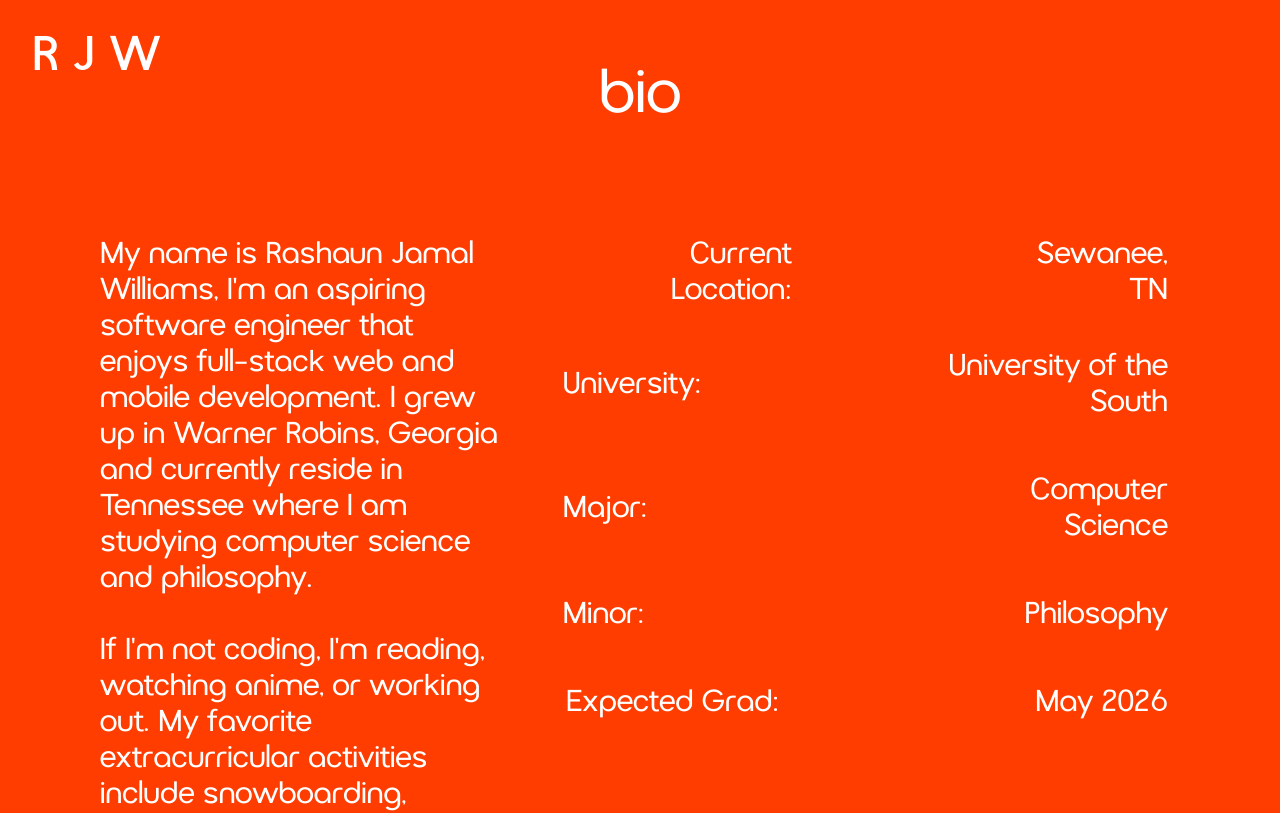
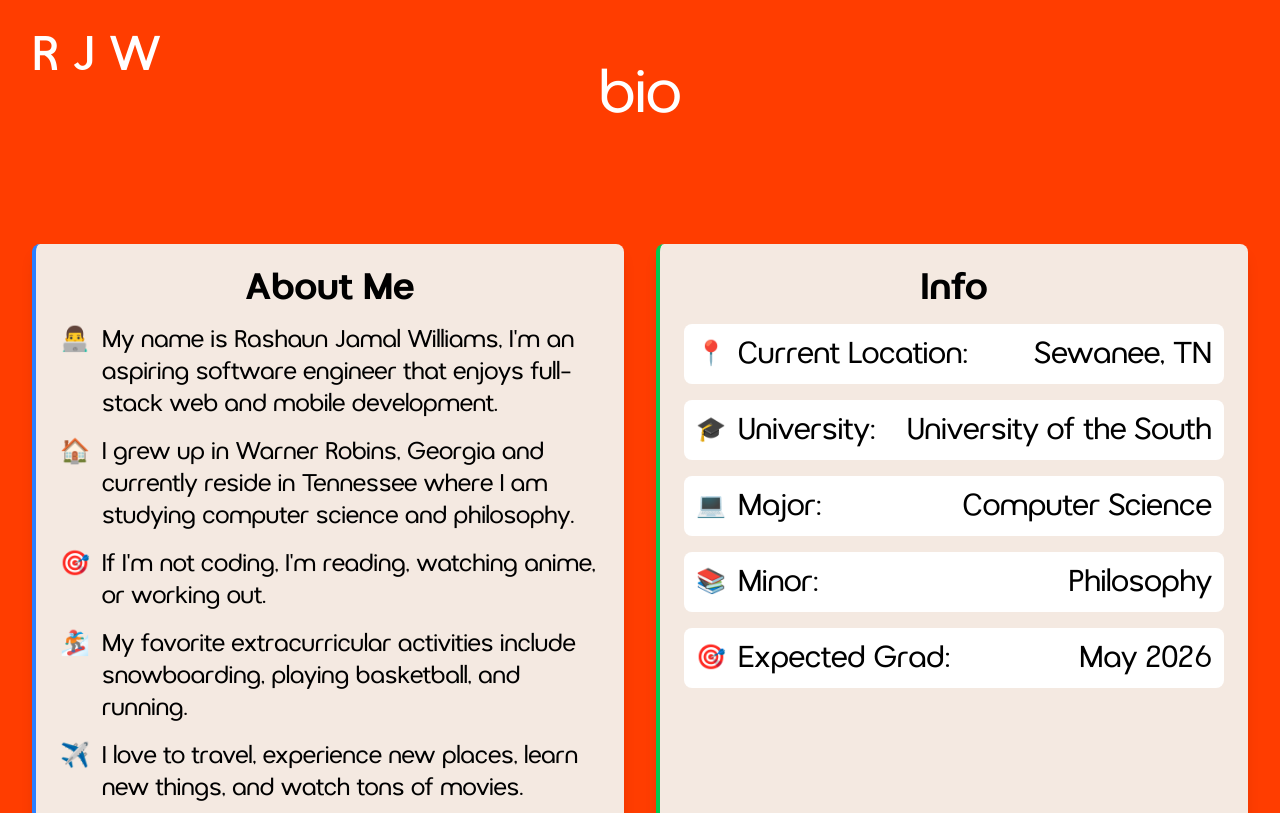
Before and after one commit to Rashaunjw/personal-portfolio, a Next.js app: page /bio in a window 1280 px wide. Shown: the top 813 px of the page. Built offline with nearby package versions, Linux system fonts and the light colour scheme.

Commit message:
9th commit

```diff
--- a/src/app/bio/page.js
+++ b/src/app/bio/page.js
@@ -29,53 +29,86 @@ export default function BioPage() {
     <div className={`min-h-screen bg-[#FF3D00] ${isSqueezing ? 'animate-page-squeeze' : ''}`}>
       {/* Header with animated text */}
       <div className={`transition-all duration-1000 pt-16 relative ${isAnimating ? 'opacity-0 translate-y-8' : 'opacity-100 translate-y-0'}`}>
-        <h2 className="text-6xl font-semi-bold text-center text-white" style={{ fontFamily: 'Gucina, sans-serif' }}>
+        <h2 className="text-6xl mb-30 font-semi-bold text-center text-white" style={{ fontFamily: 'Gucina, sans-serif' }}>
           bio
         </h2>
       </div>
 
       {/* About me section - moved down */}
-      <div className="mt-10 flex">
-        <div className="text-left pl-25 pr-8 flex-1">
-          <div className="text-3xl font-semi-bold text-white" style={{ fontFamily: 'Gucina, sans-serif' }}>
-          <br />
-          <br />
-          My name is Rashaun Jamal Williams, I&apos;m an aspiring software engineer that enjoys full-stack web and mobile development. I grew up in Warner Robins, Georgia and currently reside in Tennessee where I am studying computer science and philosophy.
-          <br />
-          <br />
-          If I&apos;m not coding, I&apos;m reading, watching anime, or working out. My favorite extracurricular activities include snowboarding, playing basketball, and running. I love to travel, experience new places, learn new things, and watch tons of movies.
-          <br />
+      <div className={`mt-8 flex gap-8 px-8 transition-all duration-1500 ${isAnimating ? 'opacity-0 translate-y-8' : 'opacity-100 translate-y-0'}`}>
+        <div className="flex-1 flex">
+          <div className="bg-[#F4E9E1] rounded-lg p-6 border-l-4 border-blue-500 shadow-lg hover:shadow-xl transition-all duration-300 hover:scale-[1.02] w-full flex flex-col">
+            <div className="text-4xl font-bold text-center text-black mb-4" style={{ fontFamily: 'Gucina, sans-serif' }}>
+              About Me
+            </div>
+            <div className="text-2xl font-semi-bold text-black" style={{ fontFamily: 'Gucina, sans-serif' }}>
+              <ul className="space-y-4">
+                <li className="flex items-start">
+                  <span className="text-blue-500 mr-3 text-2xl">👨‍💻</span>
+                  <span>My name is Rashaun Jamal Williams, I&apos;m an aspiring software engineer that enjoys full-stack web and mobile development.</span>
+                </li>
+                <li className="flex items-start">
+                  <span className="text-blue-500 mr-3 text-2xl">🏠</span>
+                  <span>I grew up in Warner Robins, Georgia and currently reside in Tennessee where I am studying computer science and philosophy.</span>
+                </li>
+                <li className="flex items-start">
+                  <span className="text-blue-500 mr-3 text-2xl">🎯</span>
+                  <span>If I&apos;m not coding, I&apos;m reading, watching anime, or working out.</span>
+                </li>
+                <li className="flex items-start">
+                  <span className="text-blue-500 mr-3 text-2xl">🏂</span>
+                  <span>My favorite extracurricular activities include snowboarding, playing basketball, and running.</span>
+                </li>
+                <li className="flex items-start">
+                  <span className="text-blue-500 mr-3 text-2xl">✈️</span>
+                  <span>I love to travel, experience new places, learn new things, and watch tons of movies.</span>
+                </li>
+              </ul>
+            </div>
           </div>
         </div>
-        <div className="text-right pl-8 pr-8 flex-1">
-          <div className="text-3xl font-semi-bold text-white" style={{ fontFamily: 'Gucina, sans-serif' }}>
-          <br />
-          <br />
-          <div className="flex justify-end items-center mb-1">
-            <span className="mr-50">Current Location:</span>
-            <span className="text-3xl font-normal pr-20">Sewanee, TN</span>
-          </div>
-          <br />
-          <div className="flex justify-end items-center mb-4">
-            <span className="mr-41">University:</span>
-            <span className="text-3xl font-normal pr-20">University of the South</span>
-          </div>
-          <br />
-          <div className="flex justify-end items-center mb-4">
-            <span className="mr-68">Major:</span>
-            <span className="text-3xl font-normal pr-20">Computer Science</span>
-          </div>
-          <br />
-          <div className="flex justify-end items-center mb-4">
-            <span className="mr-95">Minor:</span>
-            <span className="text-3xl font-normal pr-20">Philosophy</span>
-          </div>
-          <br />
-          <div className="flex justify-end items-center mb-4">
-            <span className="mr-64">Expected Grad:</span>
-            <span className="text-3xl font-normal pr-20">May 2026</span>
-          </div>
-          <br />
+        <div className="flex-1 flex">
+          <div className="bg-[#F4E9E1] rounded-lg p-6 border-l-4 border-green-500 shadow-lg hover:shadow-xl transition-all duration-300 hover:scale-[1.02] w-full flex flex-col">
+            <div className="text-4xl font-bold text-center text-black mb-4" style={{ fontFamily: 'Gucina, sans-serif' }}>
+              Info
+            </div>
+            <div className="text-3xl font-semi-bold text-black" style={{ fontFamily: 'Gucina, sans-serif' }}>
+              <div className="flex justify-between items-center mb-4 p-3 bg-white bg-opacity-20 rounded-lg">
+                <span className="flex items-center">
+                  <span className="text-green-500 mr-3 text-2xl">📍</span>
+                  <span>Current Location:</span>
+                </span>
+                <span className="text-3xl font-normal">Sewanee, TN</span>
+              </div>
+              <div className="flex justify-between items-center mb-4 p-3 bg-white bg-opacity-20 rounded-lg">
+                <span className="flex items-center">
+                  <span className="text-green-500 mr-3 text-2xl">🎓</span>
+                  <span>University:</span>
+                </span>
+                <span className="text-3xl font-normal">University of the South</span>
+              </div>
+              <div className="flex justify-between items-center mb-4 p-3 bg-white bg-opacity-20 rounded-lg">
+                <span className="flex items-center">
+                  <span className="text-green-500 mr-3 text-2xl">💻</span>
+                  <span>Major:</span>
+                </span>
+                <span className="text-3xl font-normal">Computer Science</span>
+              </div>
+              <div className="flex justify-between items-center mb-4 p-3 bg-white bg-opacity-20 rounded-lg">
+                <span className="flex items-center">
+                  <span className="text-green-500 mr-3 text-2xl">📚</span>
+                  <span>Minor:</span>
+                </span>
+                <span className="text-3xl font-normal">Philosophy</span>
+              </div>
+              <div className="flex justify-between items-center p-3 bg-white bg-opacity-20 rounded-lg">
+                <span className="flex items-center">
+                  <span className="text-green-500 mr-3 text-2xl">🎯</span>
+                  <span>Expected Grad:</span>
+                </span>
+                <span className="text-3xl font-normal">May 2026</span>
+              </div>
+            </div>
           </div>
         </div>
       </div>
--- a/src/app/email/page.js
+++ b/src/app/email/page.js
@@ -33,7 +33,7 @@ export default function EmailPage() {
           email
         </h2>
         </div>
-        <div className="flex justify-center items-center min-h-[80vh]">
+        <div className={`flex justify-center items-center min-h-[80vh] transition-all duration-1500 ${isAnimating ? 'opacity-0 translate-y-8' : 'opacity-100 translate-y-0'}`}>
         <h2 className="text-4xl font-semi-bold text-center text-white" style={{ fontFamily: 'Gucina, sans-serif' }}>
           rashaunjwilliams@gmail.com <br />
           <br />
--- a/src/app/page.js
+++ b/src/app/page.js
@@ -351,6 +351,7 @@ export default function Home() {
           <img src="/images/boxes/bio.png" alt="Bio" className="w-full h-auto" />
           <div className="absolute top-2 left-2 box-number">01</div>
           <div className="absolute bottom-2 left-2 box-label">bio</div>
+          <div className="absolute top-2 right-2 w-8 h-8 flex items-center justify-center text-2xl">👤</div>
         </Link>
       ),
     },
@@ -365,6 +366,7 @@ export default function Home() {
           <img src="/images/boxes/career.png" alt="Career" className="w-full h-auto" />
           <div className="absolute top-2 left-2 box-number">02</div>
           <div className="absolute bottom-2 left-2 box-label">career</div>
+          <div className="absolute top-2 right-2 w-8 h-8 flex items-center justify-center text-2xl">💼</div>
         </Link>
       ),
     },
@@ -379,6 +381,7 @@ export default function Home() {
           <img src="/images/boxes/linkedin.png" alt="Email" className="w-full h-auto" />
           <div className="absolute top-2 left-2 box-number">03</div>
           <div className="absolute bottom-2 left-2 box-label">email</div>
+          <div className="absolute top-2 right-2 w-8 h-8 flex items-center justify-center text-2xl">📧</div>
         </Link>
       ),
     },
@@ -393,6 +396,7 @@ export default function Home() {
           <img src="/images/boxes/email.png" alt="Projects" className="w-full h-auto" />
           <div className="absolute top-2 left-2 box-number">04</div>
           <div className="absolute bottom-2 left-2 box-label">projects</div>
+          <div className="absolute top-2 right-2 w-8 h-8 flex items-center justify-center text-2xl">💻</div>
         </Link>
       ),
     },
@@ -427,6 +431,7 @@ export default function Home() {
           <img src="/images/boxes/phone.png" alt="Phone" className="w-full h-auto" />
           <div className="absolute top-2 left-2 phone-number">06</div>
           <div className="absolute bottom-2 left-2 phone-label">phone</div>
+          <div className="absolute top-2 right-2 w-8 h-8 flex items-center justify-center text-2xl">📱</div>
         </Link>
       ),
     },
--- a/src/app/phone/page.js
+++ b/src/app/phone/page.js
@@ -33,7 +33,7 @@ export default function PhonePage() {
           phone
         </h2>
         </div>
-        <div className="flex justify-center items-center min-h-[80vh]">
+        <div className={`flex justify-center items-center min-h-[80vh] transition-all duration-1500 ${isAnimating ? 'opacity-0 translate-y-8' : 'opacity-100 translate-y-0'}`}>
         <h2 className="text-4xl font-semi-bold text-center text-black" style={{ fontFamily: 'Gucina, sans-serif' }}>
           478-538-0634
         </h2>
--- a/src/app/projects/page.js
+++ b/src/app/projects/page.js
@@ -33,7 +33,7 @@ export default function ProjectsPage() {
           projects
         </h2>
       </div>
-      <div className="mt-6 pb-32">
+      <div className={`mt-6 pb-32 transition-all duration-1500 ${isAnimating ? 'opacity-0 translate-y-8' : 'opacity-100 translate-y-0'}`}>
         <div className="text-left pl-25 pr-8">
           <div className="text-2xl font-regular text-white mb-6 text-center" style={{ fontFamily: 'Gucina, sans-serif' }}>
           A collection of personal and academic projects showcasing my journey in software development, from web applications to mobile apps and games.
```
Also changed, not shown: src/app/career/page.js (+46 -37 lines).
